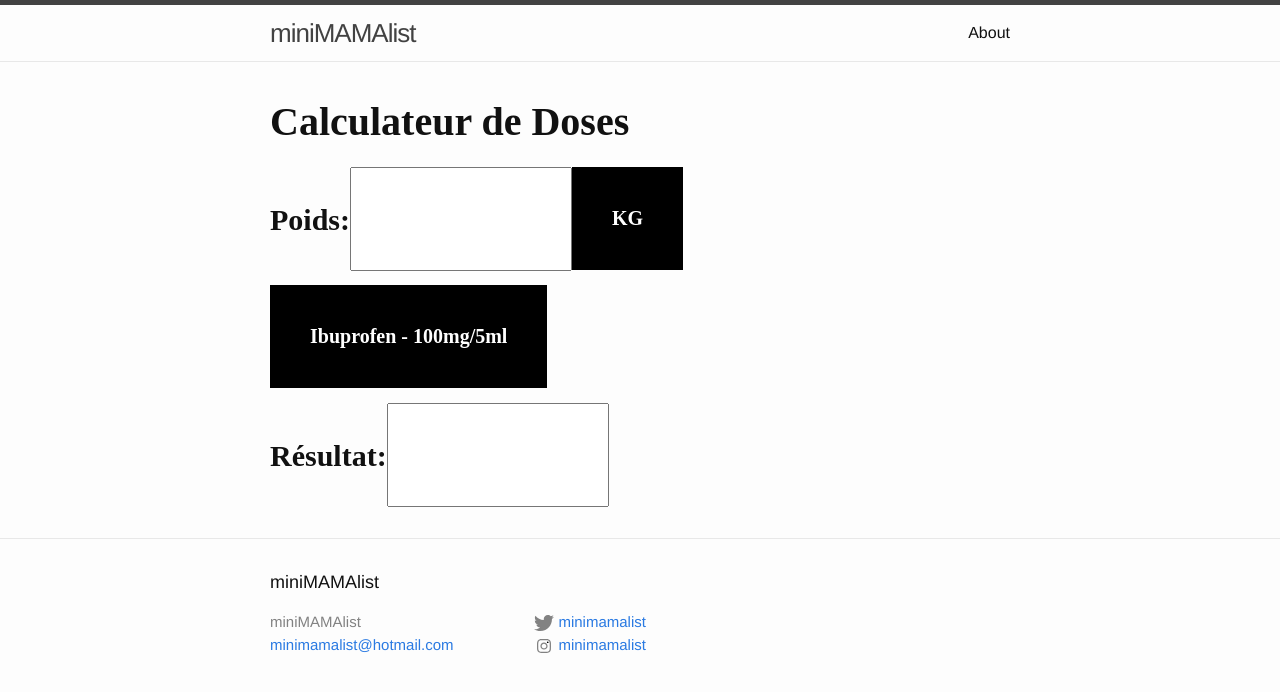
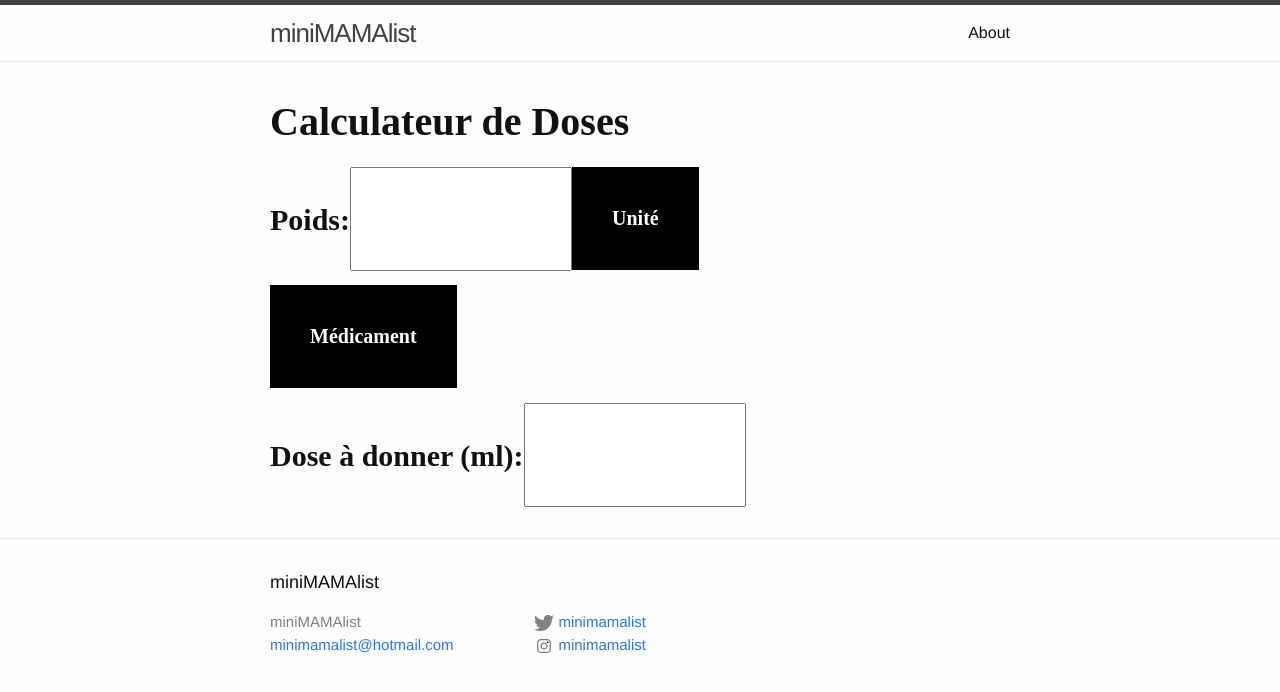
Before and after one commit to patrickboutin/patrickboutin.github.io, a Jekyll site: the page built from index.html, in a window 1280 px wide. Shown: the top 692 px of the page. Built offline with Jekyll 4.4.1, drawn with Linux system fonts in a browser that asks for light colours.

Commit message:
Update index.html

```diff
--- a/index.html
+++ b/index.html
@@ -82,7 +82,7 @@ input[type=numeric] {
 </form>
 </div>
 <div id="2" class="dropdown">
-<button onclick="myFunction2()" class="dropbtn">KG</button>
+<button onclick="myFunction2()" class="dropbtn">Unité</button>
   <div id="myDropdown2" class="dropdown-content">
     <a href="#kg">KG</a>
     <a href="#lbs">LBS</a>
@@ -91,10 +91,10 @@ input[type=numeric] {
 <p>
 </p>
 <div class="dropdown">
-  <button onclick="myFunction1()" class="dropbtn">Ibuprofen - 100mg/5ml</button>
+  <button onclick="myFunction1()" class="dropbtn">Médicament</button>
   <div id="myDropdown1" class="dropdown-content">
-    <a href="#home">Ibuprofen - 100mg/5ml</a>
-    <a href="#about">Ibuprofen - 200mg/5ml</a>
+    <a href="#home">Ibuprofène - 100mg/5ml</a>
+    <a href="#about">Ibuprofène - 200mg/5ml</a>
     <a href="#contact">Acétaminophène - 80mg/ml</a>
     <a href="#contact">Acétaminophène - 160mg/5ml</a>
   </div>
@@ -102,7 +102,7 @@ input[type=numeric] {
 <p>
 </p>
 <form>
-  <label for="fname">Résultat:</label>
+  <label for="fname">Dose à donner (ml):</label>
   <input type="numeric" id="fname" name="fname">
 </form>
 
```
